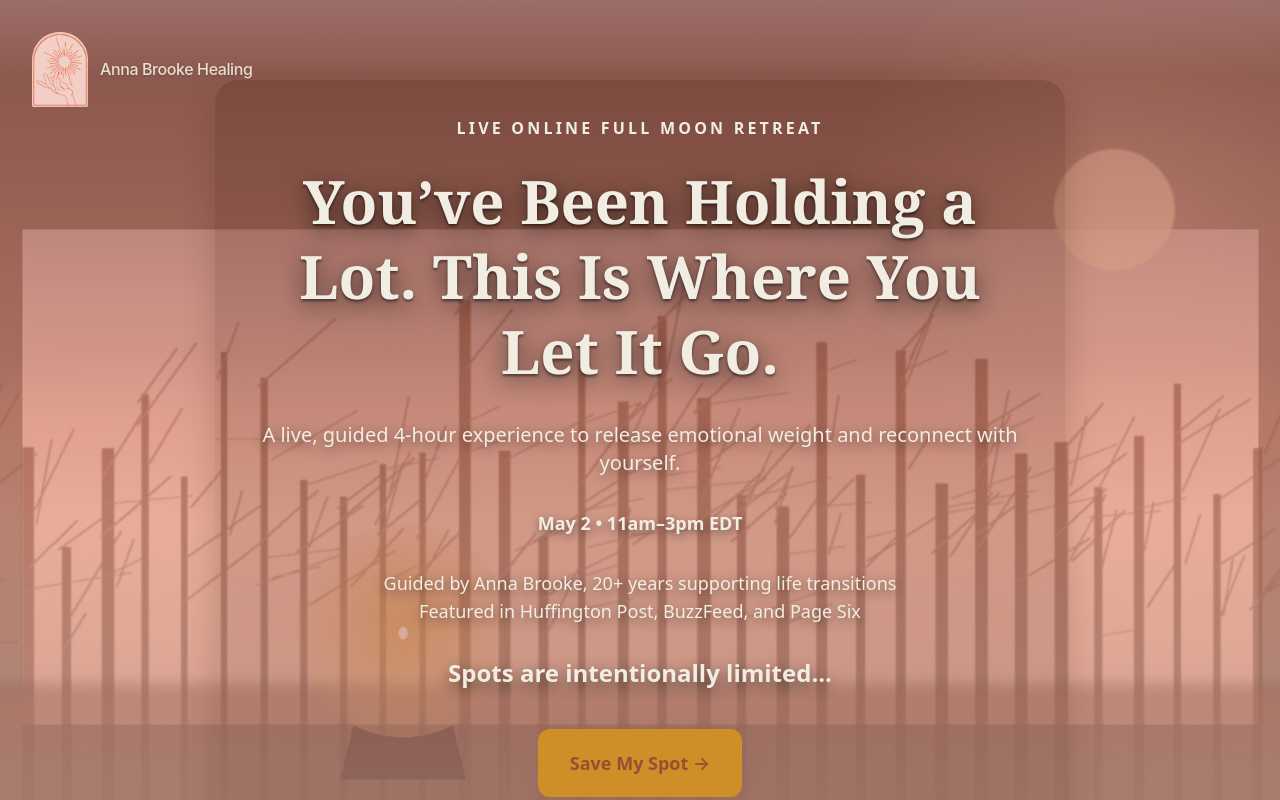
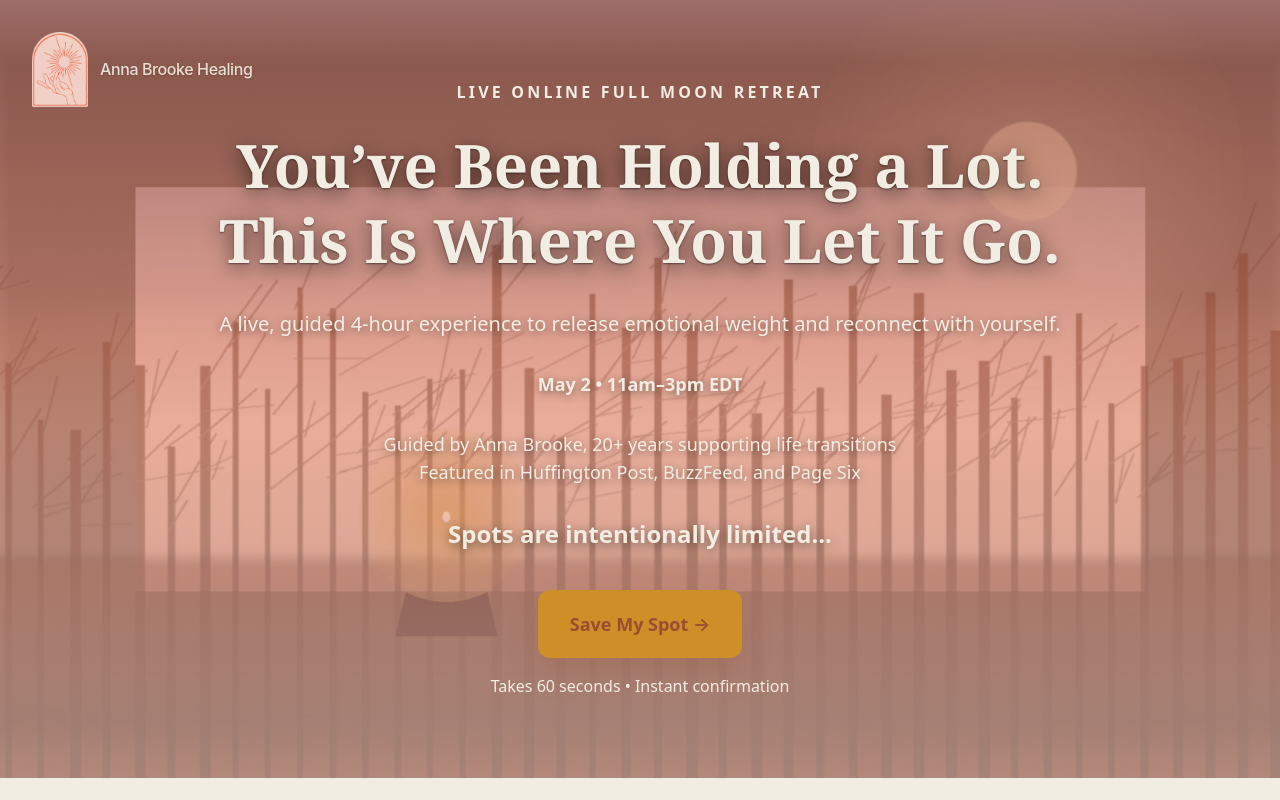
Before and after one commit to CarySears/Full-Moon-Retreat, a Next.js app: page /full-moon-retreat in a window 1280 px wide. Shown: the top 800 px of the page. Built offline with nearby package versions, Linux system fonts and the light colour scheme.

Commit message:
Revert "Increase hero text pop using no-blur contrast layers"
This reverts commit e88ff327061976bb496f56101d0abc11ff44d2de.

```diff
--- a/components/full-moon-retreat/HeroSection.tsx
+++ b/components/full-moon-retreat/HeroSection.tsx
@@ -30,24 +30,24 @@ export function HeroSection() {
         </span>
       </div>
       <div className="relative z-10 mx-auto w-full max-w-[1200px] px-6 pb-20 pt-28 text-center md:px-10 md:py-20">
-        <div className="mx-auto max-w-[850px] rounded-3xl bg-[linear-gradient(180deg,rgba(73,31,19,0.24)_0%,rgba(73,31,19,0.14)_55%,rgba(73,31,19,0.08)_100%)] px-5 py-6 shadow-[0_14px_34px_rgba(73,31,19,0.22)] md:px-10 md:py-9">
+        <div className="mx-auto max-w-[850px]">
           <p className="mb-6 text-sm font-semibold uppercase tracking-[0.2em] text-[#F2EDE2] md:text-base">
             Live Online Full Moon Retreat
           </p>
-          <h1 className="font-serif text-4xl font-semibold leading-tight text-[#F2EDE2] [text-shadow:0_6px_24px_rgba(0,0,0,0.62),0_2px_3px_rgba(0,0,0,0.5)] md:text-6xl">
+          <h1 className="font-serif text-4xl font-semibold leading-tight text-[#F2EDE2] [text-shadow:0_5px_20px_rgba(0,0,0,0.58),0_1px_2px_rgba(0,0,0,0.45)] md:text-6xl">
             You’ve Been Holding a Lot. This Is Where You Let It Go.
           </h1>
-          <p className="mt-8 text-lg font-medium text-[#F2EDE2] [text-shadow:0_3px_12px_rgba(0,0,0,0.52)] md:text-xl">
+          <p className="mt-8 text-lg font-medium text-[#F2EDE2] [text-shadow:0_2px_10px_rgba(0,0,0,0.45)] md:text-xl">
             A live, guided 4-hour experience to release emotional weight and reconnect with yourself.
           </p>
-          <p className="mt-8 text-base font-semibold text-[#F2EDE2] [text-shadow:0_3px_10px_rgba(0,0,0,0.52)] md:text-lg">
+          <p className="mt-8 text-base font-semibold text-[#F2EDE2] [text-shadow:0_2px_9px_rgba(0,0,0,0.45)] md:text-lg">
             May 2 • 11am–3pm EDT
           </p>
-          <p className="mt-8 text-base font-medium text-[#F2EDE2] [text-shadow:0_3px_12px_rgba(0,0,0,0.52)] md:text-lg">
+          <p className="mt-8 text-base font-medium text-[#F2EDE2] [text-shadow:0_2px_10px_rgba(0,0,0,0.45)] md:text-lg">
             <span className="block">Guided by Anna Brooke, 20+ years supporting life transitions</span>
             <span className="block">Featured in Huffington Post, BuzzFeed, and Page Six</span>
           </p>
-          <p className="mt-8 text-xl font-semibold text-[#F2EDE2] [text-shadow:0_4px_14px_rgba(0,0,0,0.56)] md:text-2xl">
+          <p className="mt-8 text-xl font-semibold text-[#F2EDE2] [text-shadow:0_3px_12px_rgba(0,0,0,0.5)] md:text-2xl">
             Spots are intentionally limited...
           </p>
           <a
```
